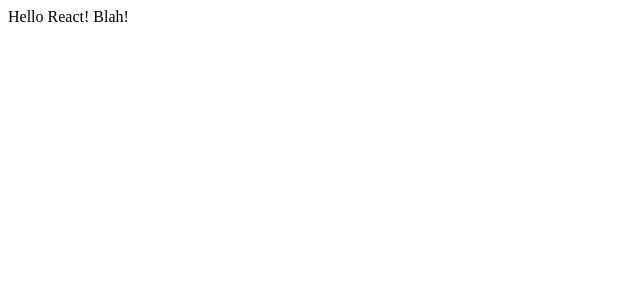
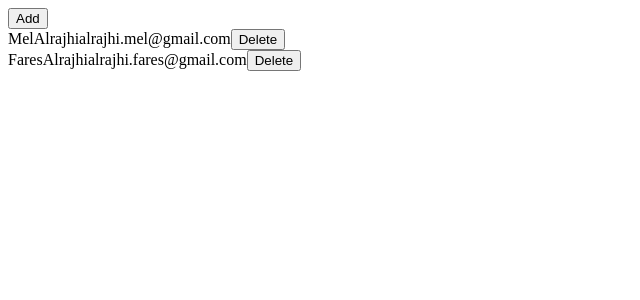
Before and after one commit to magarcia5/seva-address-book, a React app: page / in a window 1280 px wide. Shown: the top 300 px of the page, without its empty margins (0-640 px from the left). Built offline with nearby package versions, Linux system fonts and the light colour scheme.

Commit message:
adding components for address book and entries

```diff
--- a/package.json
+++ b/package.json
@@ -22,6 +22,8 @@
     "babel-loader": "^7.1.5",
     "babel-preset-env": "^1.7.0",
     "babel-preset-react": "^6.24.1",
+    "css-loader": "^2.1.0",
+    "style-loader": "^0.23.1",
     "webpack-cli": "^3.2.3",
     "webpack-dev-server": "^3.2.0"
   },
--- /dev/null
+++ b/src/components/AddressBook.js
@@ -0,0 +1,28 @@
+import React from "react";
+import AddressBookEntry from './AddressBookEntry';
+
+class AddressBook extends React.Component {
+
+  render() {
+    let entries = [];
+
+    this.props.addresses.forEach(addr => {
+      entries.push(
+        <AddressBookEntry
+          firstName={addr.name}
+          lastName={addr.last_name}
+          email={addr.email}
+        />
+      )
+    });
+
+    return (
+      <div className='entry-list'>
+        { entries }
+      </div>
+    );
+
+  }
+}
+
+module.exports = AddressBook;
--- /dev/null
+++ b/src/components/AddressBookEntry.js
@@ -0,0 +1,17 @@
+import React from "react";
+
+class AddressBookEntry extends React.Component {
+  render() {
+
+    return (
+      <div className='book-entry'>
+        <label className='first-name'>{ this.props.firstName }</label>
+        <label className='last-name'>{ this.props.lastName }</label>
+        <label className='email'>{ this.props.email }</label>
+        <button>Delete</button>
+      </div>
+    );
+  }
+}
+
+module.exports = AddressBookEntry;
--- /dev/null
+++ b/src/components/App.js
@@ -0,0 +1,45 @@
+import React from "react";
+import AddressBook from './AddressBook';
+
+
+class App extends React.Component {
+
+  constructor(props) {
+    super(props);
+
+    const addresses = [
+      {
+        name: 'Mel',
+        last_name: 'Alrajhi',
+        email: 'alrajhi.mel@gmail.com'
+      },
+      {
+        name: 'Fares',
+        last_name: 'Alrajhi',
+        email: 'alrajhi.fares@gmail.com'
+      }
+    ];
+    this.state = {
+      addresses
+    }
+  }
+
+  render() {
+    return (
+      <div>
+        <button className='add-button'>Add</button>
+        { this.state.addresses.length === 0 &&
+          <div className='no-addresses'>No addresses</div>
+        }
+
+        {
+          this.state.addresses &&
+          <AddressBook addresses={this.state.addresses} />
+        }
+
+      </div>
+    );
+  }
+}
+
+module.exports = App;
--- a/src/index.html
+++ b/src/index.html
@@ -1,6 +1,7 @@
 <html lang="en">
 <head>
   <title>Address Book</title>
+
 </head>
 <body>
   <div id="app"></div>
--- a/src/index.js
+++ b/src/index.js
@@ -1,8 +1,6 @@
 import React from "react";
 import ReactDOM from "react-dom";
-
-const App = () => {
-  return <div>Hello React! Blah!</div>;
-};
+import App from './components/App.js'
+import './styles.css';
 
 ReactDOM.render(<App />, document.getElementById("app"));
--- a/webpack.config.js
+++ b/webpack.config.js
@@ -14,6 +14,10 @@ module.exports = {
         use: {
           loader: "babel-loader"
         }
+      },
+      {
+        test: /\.css$/,
+        use: ["style-loader", "css-loader"]
       }
     ]
   },
```
Also changed, not shown: src/styles.css (added), 1 other file (tests, documents, lock files or other folders).
